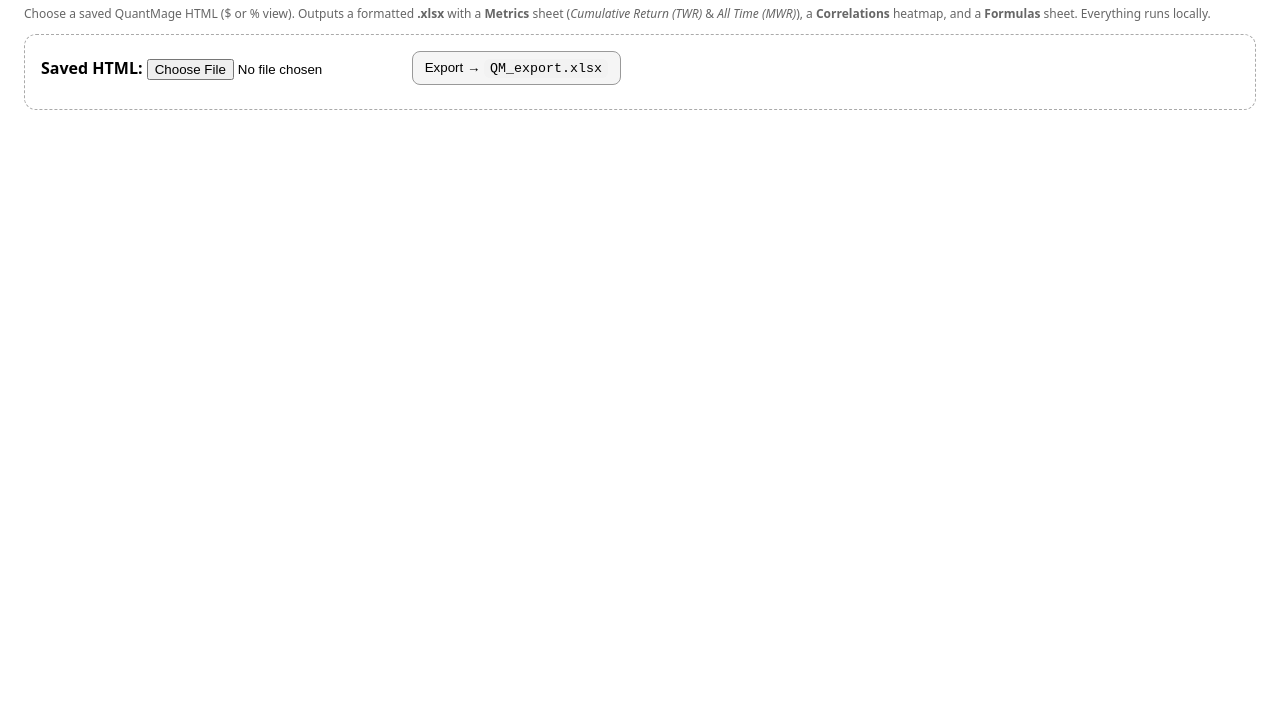
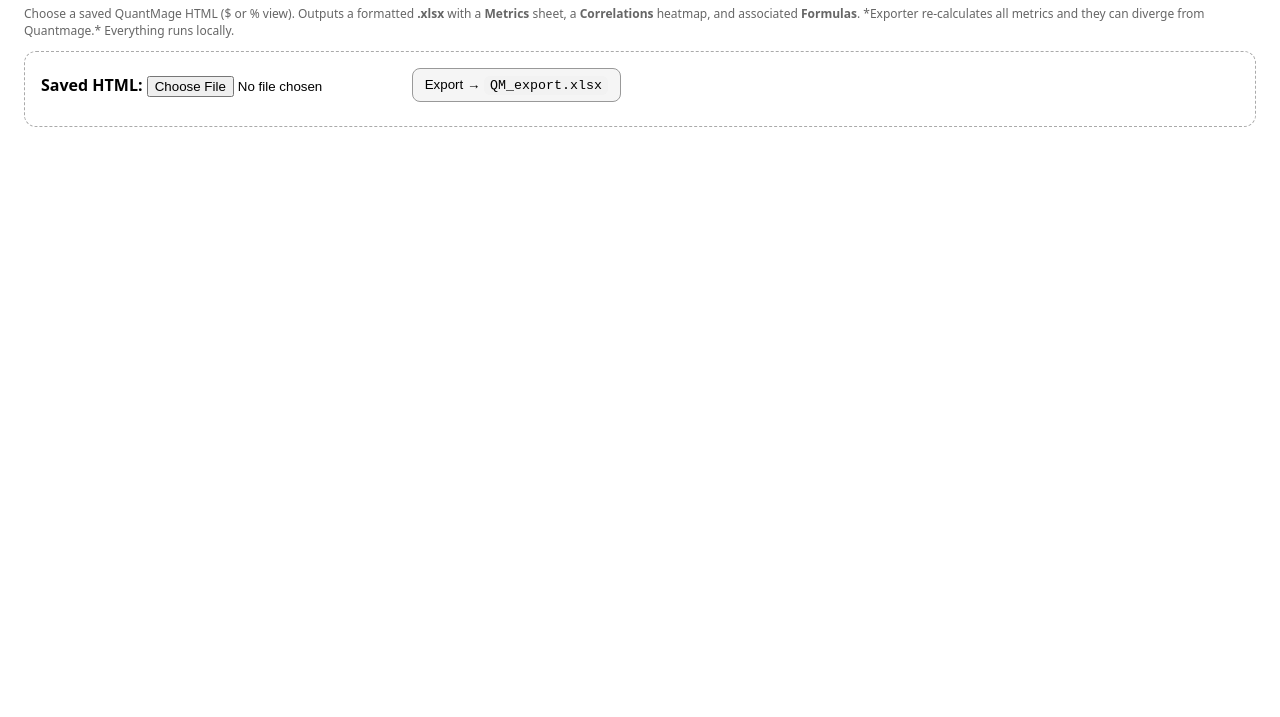
Before and after one commit to VIXHeatmaps/QMdata, a plain HTML site: page index.html in a window 1280 px wide. Shown: the part 83-800 px from the top of the page. Drawn offline with nearby package versions, Linux system fonts and the light colour scheme.

Commit message:
Update index.html
text update

```diff
--- a/index.html
+++ b/index.html
@@ -23,7 +23,7 @@
   <h1>QuantMage → Excel Exporter</h1>
   <p class="muted">
     Choose a saved QuantMage HTML ($ or % view). Outputs a formatted <b>.xlsx</b> with
-    a <b>Metrics</b> sheet (<i>Cumulative Return (TWR)</i> &amp; <i>All Time (MWR)</i>), a <b>Correlations</b> heatmap, and a <b>Formulas</b> sheet. Everything runs locally.
+    a <b>Metrics</b> sheet, a <b>Correlations</b> heatmap, and associated <b>Formulas</b>. *Exporter re-calculates all metrics and they can diverge from Quantmage.* Everything runs locally.
   </p>
   <div class="box">
     <div class="row">
```
